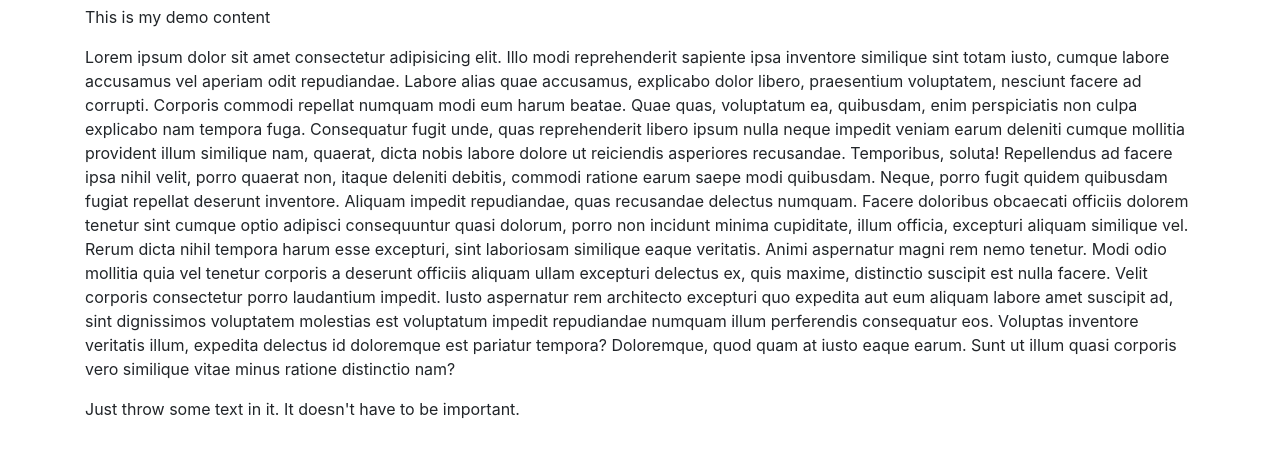
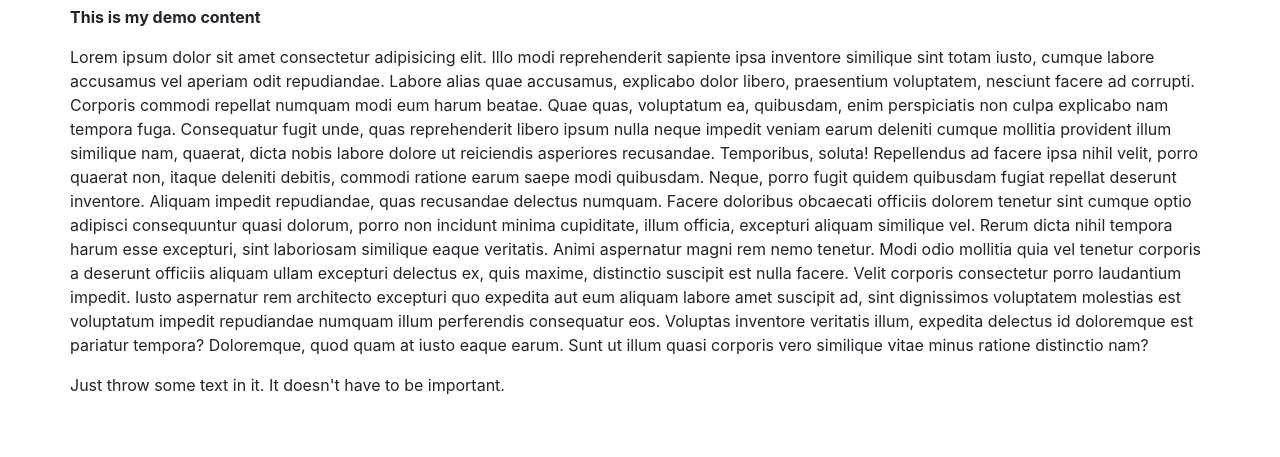
Before and after one commit to Neoplatonist/github-demo, a plain HTML site: page index.html in a window 1280 px wide. Shown: the part 51-508 px from the top of the page. Drawn offline with nearby package versions, Linux system fonts and the light colour scheme.

Commit message:
Update index.html

```diff
--- a/index.html
+++ b/index.html
@@ -19,8 +19,9 @@
       <h1>Github Demo</h1>
     </header>
 
-    <main>
-      <p>This is my demo content</p>
+    <main class="row">
+      <p><strong>This is my demo content</strong></p>
+
       <p>
         Lorem ipsum dolor sit amet consectetur adipisicing elit. Illo modi
         reprehenderit sapiente ipsa inventore similique sint totam iusto, cumque
@@ -53,7 +54,7 @@
       </p>
     </main>
 
-    <footer>
+    <footer class="row">
       Just throw some text in it. It doesn't have to be important.
     </footer>
 
```
